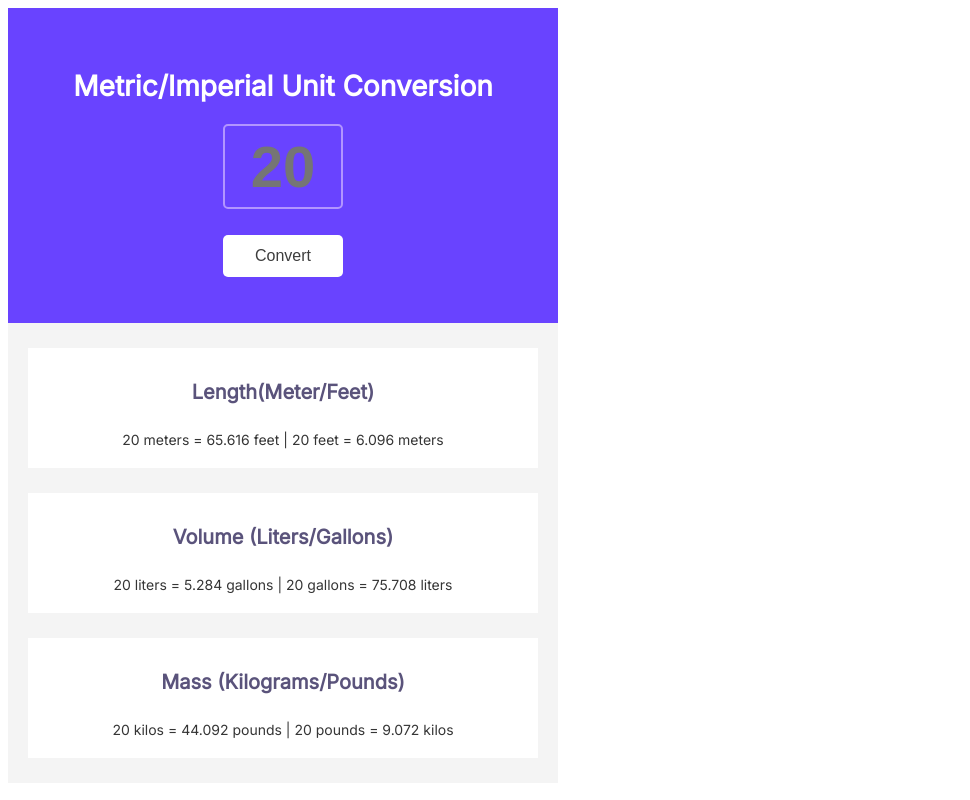
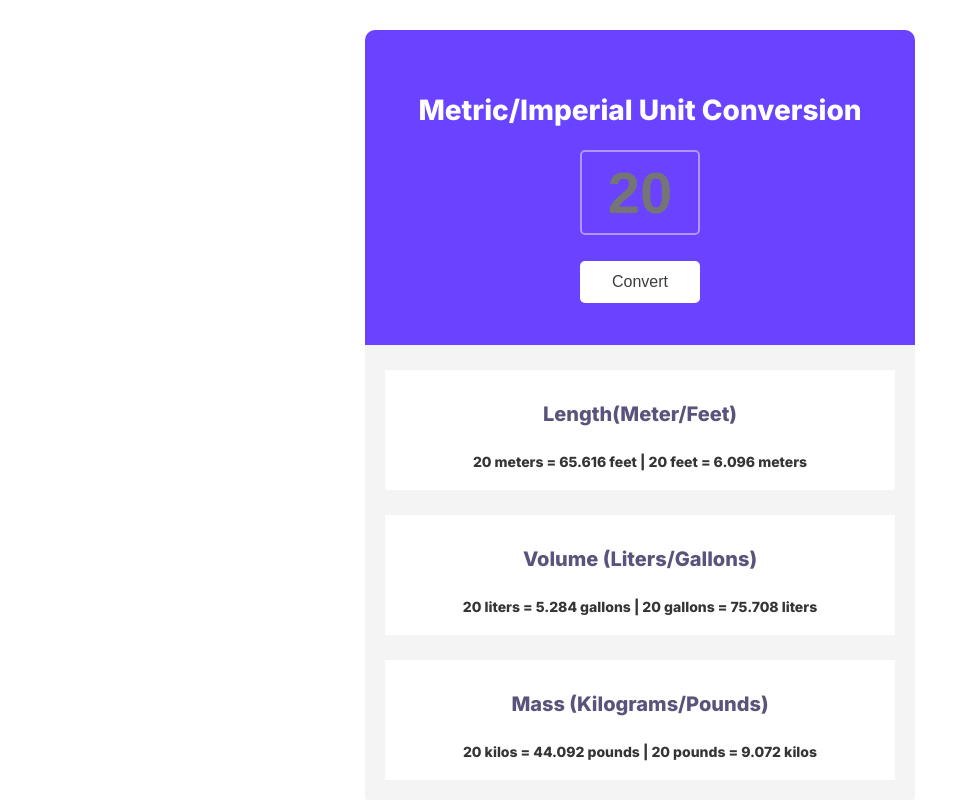
Before and after one commit to teytap/Unit-Conversion, a plain HTML site: page index.html in a window 1280 px wide. Shown: the whole page, without its empty margins (0-970 px from the left). Drawn offline with Linux system fonts and the light colour scheme.

Commit message:
fixed some css problems

```diff
--- a/index.html
+++ b/index.html
@@ -4,8 +4,10 @@
     <meta charset="UTF-8" />
     <meta http-equiv="X-UA-Compatible" content="IE=edge" />
     <meta name="viewport" content="width=device-width, initial-scale=1.0" />
+    <link rel="preconnect" href="https://fonts.googleapis.com" />
+    <link rel="preconnect" href="https://fonts.gstatic.com" crossorigin />
     <link
-      href="https://fonts.googleapis.com/css2?family=Inter&family=Karla:wght@800&display=swap"
+      href="https://fonts.googleapis.com/css2?family=Inter:wght@800&display=swap"
       rel="stylesheet"
     />
     <link rel="stylesheet" href="style.css" />
@@ -14,7 +16,7 @@
   <body>
     <div class="container">
       <div class="hero">
-        <h1>Metric/Imperial Unit Conversion</h1>
+        <h2>Metric/Imperial Unit Conversion</h2>
         <input type="text" placeholder="20" />
         <button>Convert</button>
       </div>
--- a/style.css
+++ b/style.css
@@ -7,12 +7,17 @@ body {
   width: 550px;
   height: 775px;
   background: #f4f4f4;
+  display: block;
+  margin: auto;
+  margin-top: 30px;
+  border-radius: 10px;
 }
 .hero {
   height: 235px;
   background: #6943ff;
   color: white;
   padding: 40px;
+  border-radius: 10px 10px 0px 0px;
 }
 .result {
   width: 500px;
@@ -23,9 +28,9 @@ body {
   margin: 0 auto;
   margin-top: 25px;
 }
-h1 {
+h2 {
   font-size: 28px;
-  line-height: 38px;
+  font-weight: 800;
 }
 h4 {
   color: #5a537b;
```
